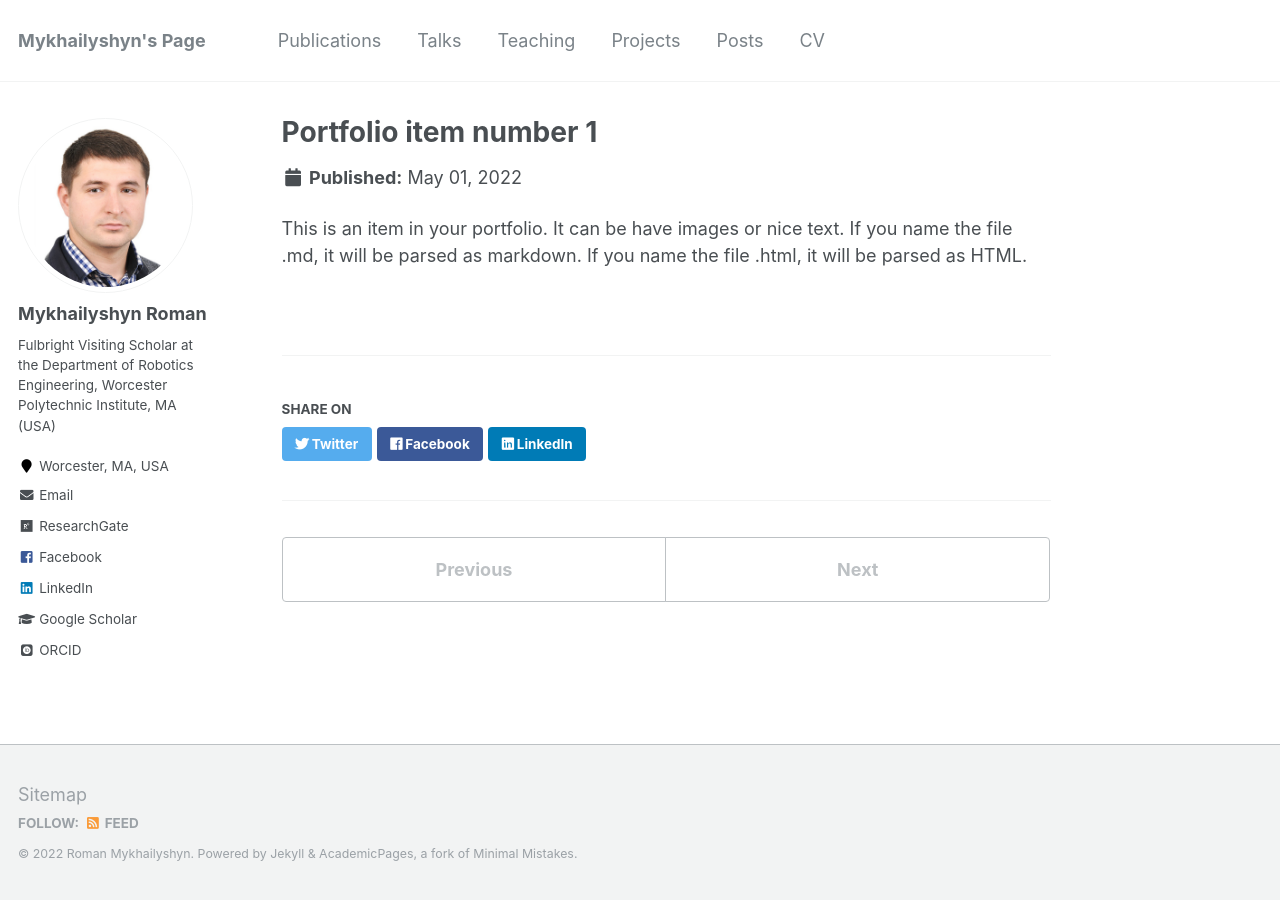
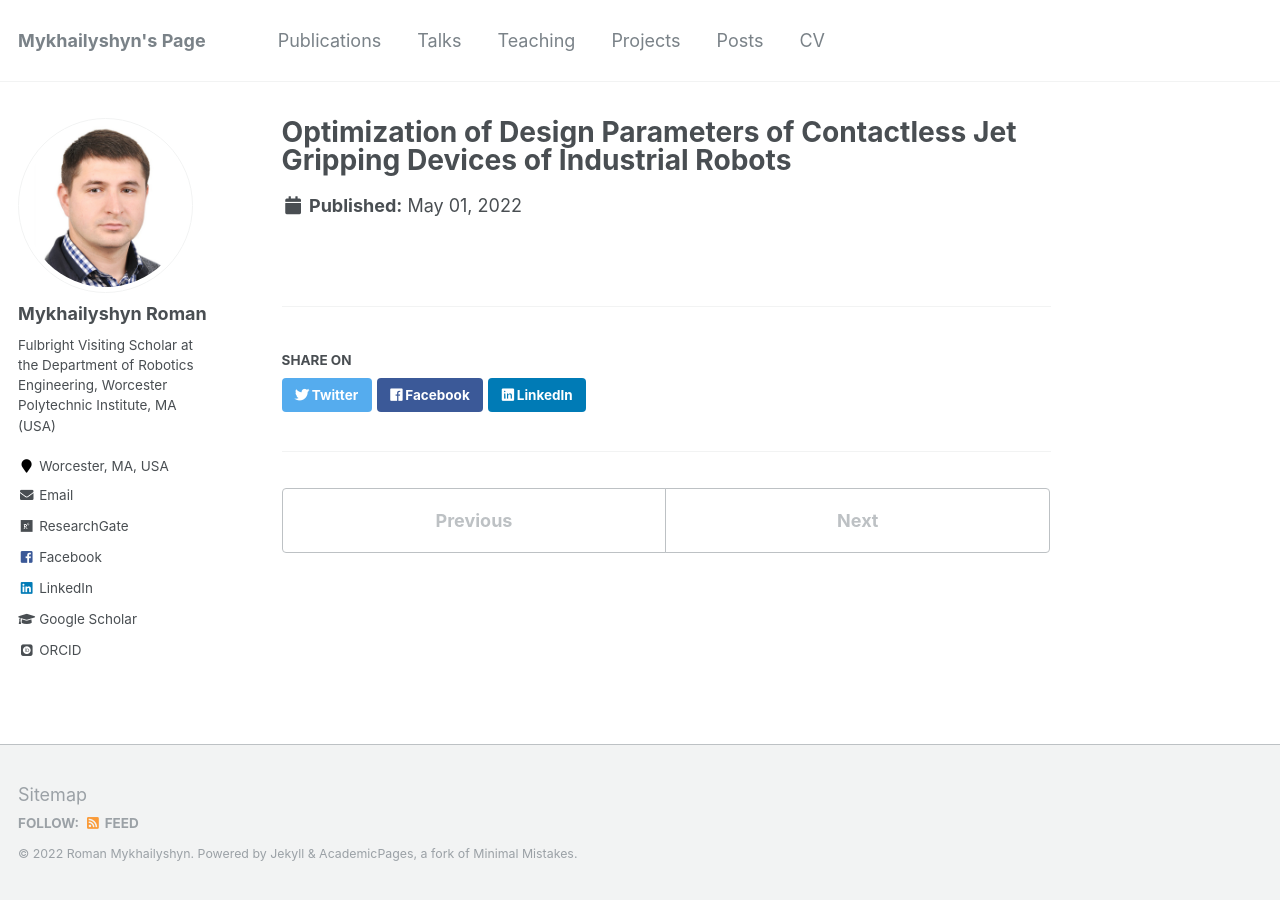
Before and after one commit to RomanMykhailyshyn/RomanMykhailyshyn.github.io, a Jekyll site: the page built from _portfolio/portfolio-1.md, in a window 1280 px wide. Built offline with Jekyll 4.4.1, drawn with Linux system fonts in a browser that asks for light colours; some web fonts are replaced.

Commit message:
Update portfolio-1.md

```diff
--- a/_portfolio/portfolio-1.md
+++ b/_portfolio/portfolio-1.md
@@ -1,7 +1,5 @@
 ---
-title: "Portfolio item number 1"
-excerpt: "Short description of portfolio item number 1<br/><img src='/images/500x300.png'>"
+title: "Optimization of Design Parameters of Contactless Jet Gripping Devices of Industrial Robots"
+excerpt: "<br/><img src='/images/P2.png'>"
 collection: portfolio
 ---
-
-This is an item in your portfolio. It can be have images or nice text. If you name the file .md, it will be parsed as markdown. If you name the file .html, it will be parsed as HTML.
```
